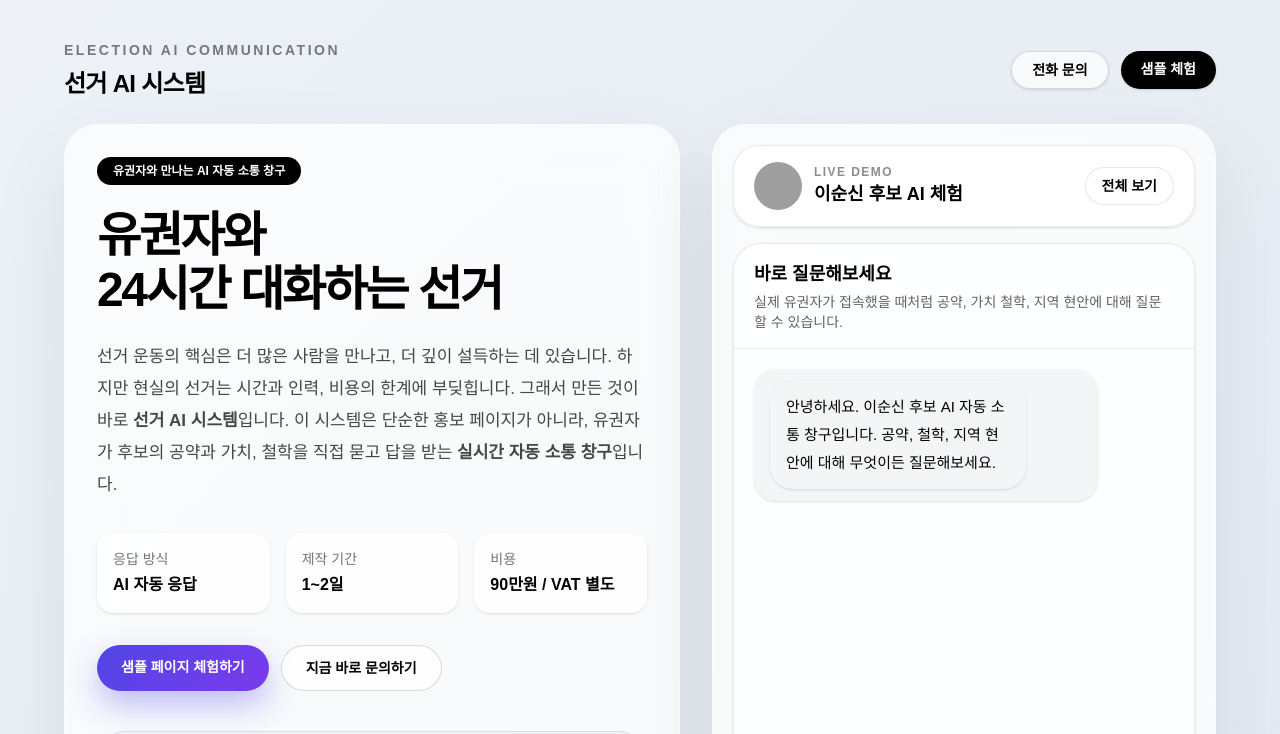
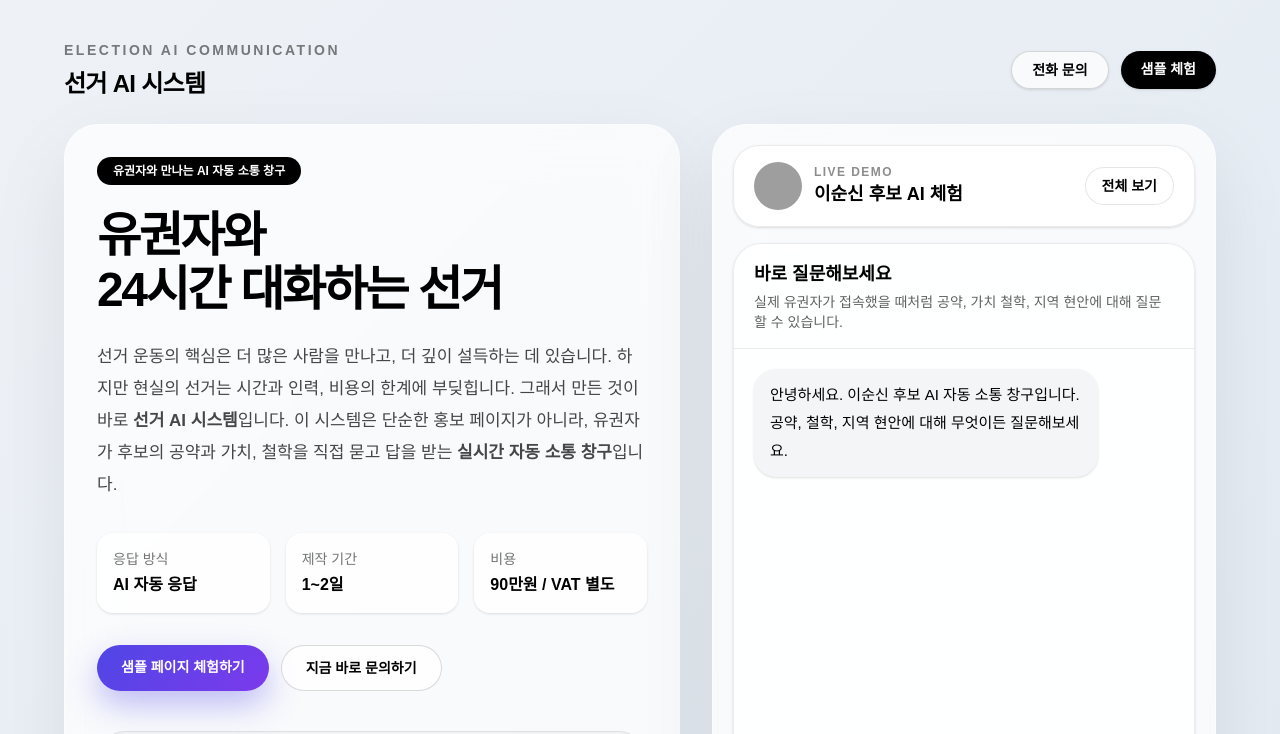
Before and after one commit to taejang21-hub/campaign-ai, a Next.js app: page / in a window 1280 px wide. Shown: the top 734 px of the page. Built offline with nearby package versions, Linux system fonts and the light colour scheme; grey boxes are pictures that could not be loaded.

Commit message:
fix duplicate map bug

```diff
--- a/app/page.tsx
+++ b/app/page.tsx
@@ -216,20 +216,7 @@ export default function Home() {
                         }`}
                       >
 
-                       {messages.map((message, index) => (
-  <div
-    key={index}
-    className={`flex ${
-      message.role === "user" ? "justify-end" : "justify-start"
-    }`}
-  >
-    <div
-      className={`max-w-[82%] rounded-[22px] px-4 py-3 text-[15px] leading-7 shadow-sm ${
-        message.role === "user"
-          ? "bg-black text-white"
-          : "bg-[#f3f5f7] text-black"
-      }`}
-    >
+
       <div style={{ whiteSpace: "pre-line" }}>
         {message.content}
       </div>
@@ -237,10 +224,6 @@ export default function Home() {
   </div>
 ))}
 
-
-                      </div>
-                    </div>
-                  ))}
 
                   {isLoading && (
                     <div className="flex justify-start">
```
